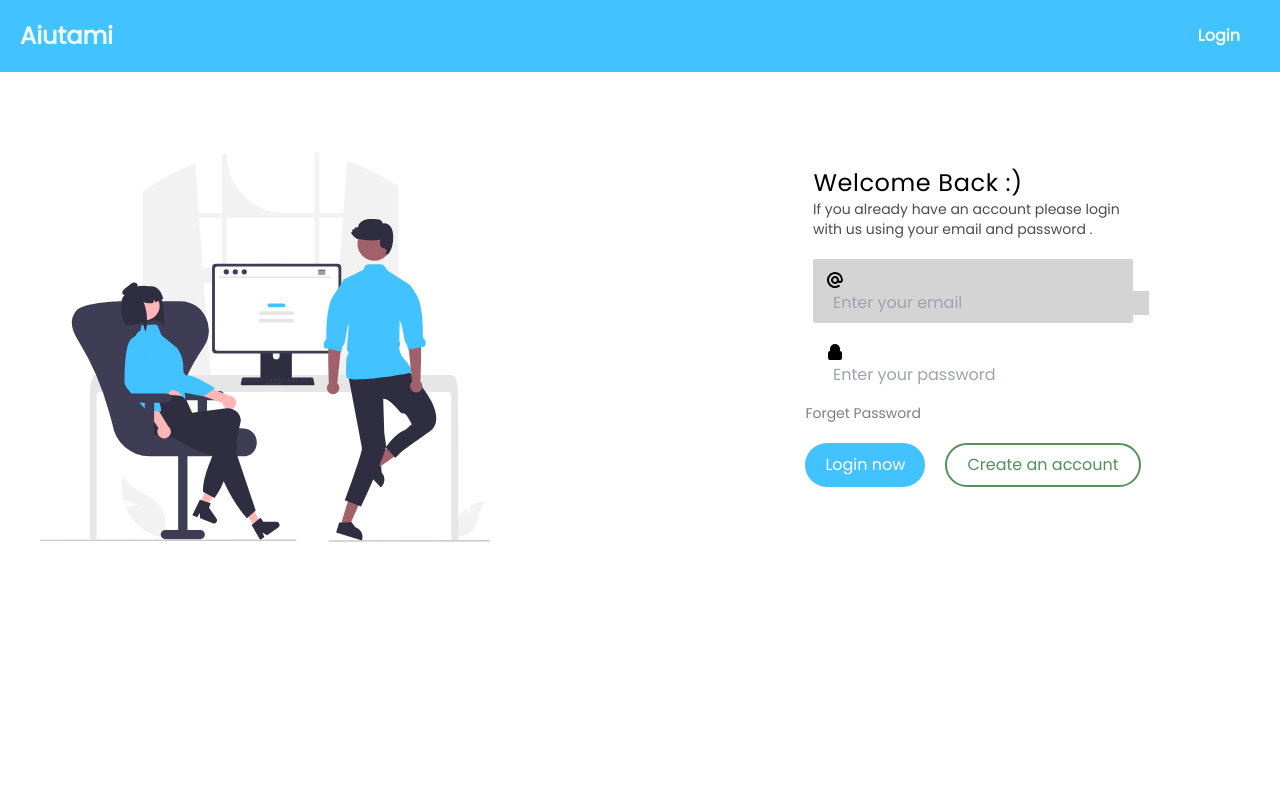
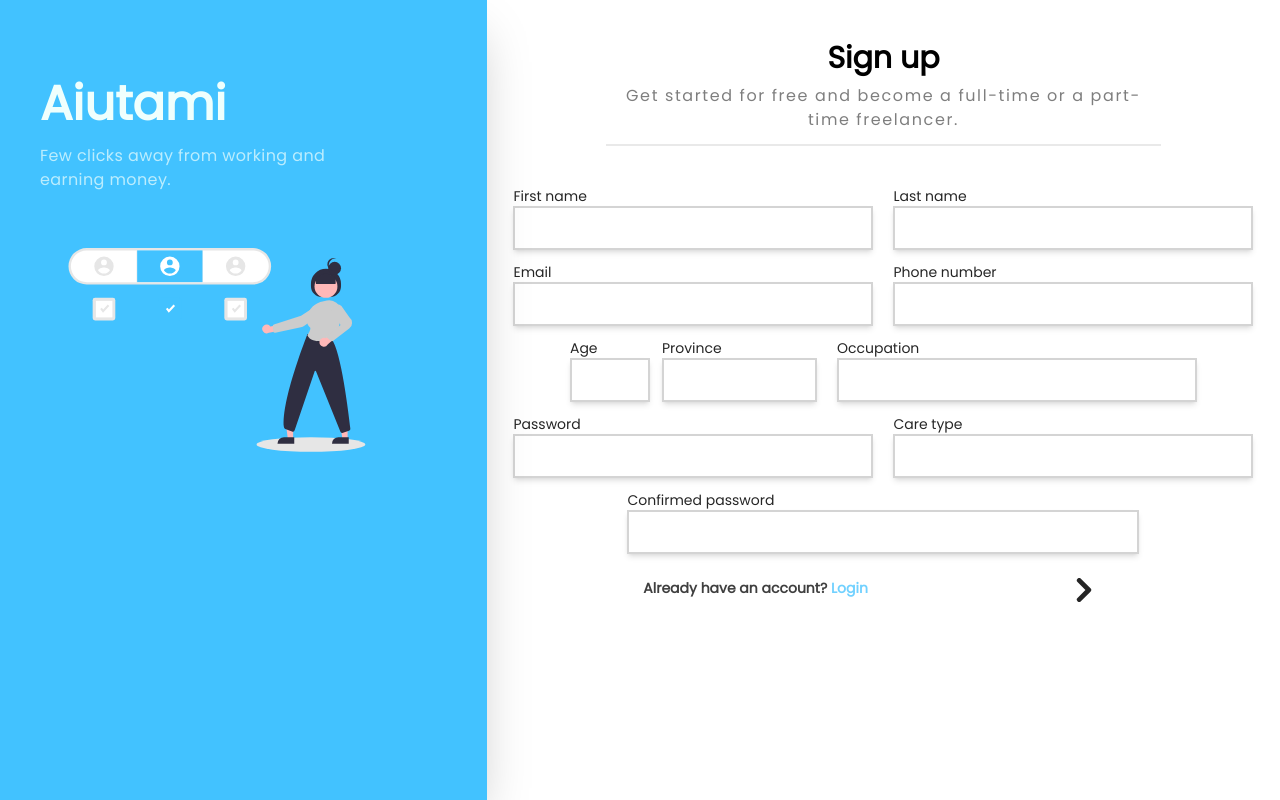
Before and after one commit to chakib2002/aiutami-frontend-reactjs, a React (Create React App) app: page / in a window 1280 px wide. Built offline with nearby package versions, Linux system fonts and the light colour scheme.

Commit message:
Sign up component part 1

```diff
--- a/src/App.tsx
+++ b/src/App.tsx
@@ -1,11 +1,9 @@
-import { Login } from "./components/Login";
-import { NavBar } from "./components/Navbar";
+import {Register} from './components/Register'
 
 function App() {
   return (
     <div>
-      <NavBar firstname="" lastname="" link="" auth={true}/>
-      <Login />
+      <Register />
     </div>
   );
 }
--- /dev/null
+++ b/src/components/Input.tsx
@@ -0,0 +1,17 @@
+import React from 'react'
+
+export const Input = (
+    {
+        htmlFor, name, type, width
+    }:
+    {
+        htmlFor:string, name:string, type:string, width:string
+    }
+) => {
+  return (
+    <div className='mb-3'>
+        <label htmlFor={htmlFor} className={'m-auto text-left block text-sm opacity-85 font-medium '+width}>{name}</label>
+        <input type={type} className={'focus:outline-none px-5 py-2 border-2 border-lightgray shadow-md '+width} id={htmlFor} />
+    </div>
+  )
+}
--- /dev/null
+++ b/src/components/Register.tsx
@@ -0,0 +1,52 @@
+import React from 'react'
+import { Input } from './Input'
+import {ReactComponent as Next} from '../Images/Next.svg';
+import {ReactComponent as Subscription} from '../Images/Subscription.svg';
+
+export const Register = () => {
+  return (
+    <div className='text-center lg:grid lg:grid-flow-col lg:col-span-3'>
+        <div className='bg-primary h-screen sticky top-0 z-50 hidden lg:inline lg:col-span-1 shadow-2xl'>
+            <p className='text-left w-48 ml-10 mt-20 text-5xl font-extrabold text-secondary
+            hover:text-bluedark cursor-pointer transition transition-duration-600 ease-out active:scale-95'>
+                Aiutami
+            </p>
+            <p className='sticky top-36 text-left ml-10 text-secondary mt-2 tracking-wide w-80 opacity-70'>
+                Few clicks away from working and earning money.
+            </p>
+            <div className='sticky z-50 mt-16'>
+                <Subscription />
+            </div>
+        </div>
+        <div className='mt-10'>
+            <h1 className='text-3xl font-extrabold'>Sign up</h1>
+            <p className='w-[70%] mx-auto mt-2 mb-10 opacity-50 tracking-widest border-b-2 border-lightgray pb-3'>Get started for free and become a full-time or a part-time freelancer.</p>
+            <div className='block lg:flex justify-center lg:space-x-5'>
+                <Input type='text' name='First name' htmlFor='FirstName' width=' w-80 lg:w-auto' />
+                <Input type='text' name='Last name' htmlFor='LastName' width=' w-80 lg:w-auto' />
+            </div>
+            <div className='block lg:flex justify-center lg:space-x-5'>
+                <Input type='email' name='Email' htmlFor='Email' width='w-80 lg:w-auto'/>
+                <Input type='text' name='Phone number' htmlFor='PhoneNumber' width='w-80 lg:w-auto'/>
+            </div>
+            <div className='block lg:flex lg:justify-center lg:space-x-5' >
+                <div className='flex justify-center space-x-20 lg:space-x-3'>
+                    <Input type='text' name='Age' htmlFor='Age' width='w-20'/>
+                    <Input type='text' name='Province' htmlFor='Province' width='w-[160px] lg:w-[155px]'/>
+                </div>
+                <Input type='text' name='Occupation' htmlFor='Occupation' width='w-80 lg:w-auto'/>
+            </div>
+            <div className='lg:flex lg:justify-center lg:space-x-5'>
+                <Input type='password' name='Password' htmlFor='Password' width='w-80  lg:w-auto'/>
+                <Input type='text' name='Care type' htmlFor='CareType' width='w-80 lg:w-auto'/>
+            </div>
+            <Input type='password' name='Confirmed password' htmlFor='ConfirmedPassword' width='w-80 lg:w-[512px] '/>
+
+            <div className='inline lg:grid lg:grid-flow-col lg:w-[512px] lg:m-auto lg:space-x-44 '>
+                <p className='text-sm opacity-75 font-semibold mb-10 lg:mb-7 lg:pt-3'>Already have an account? <span className='text-primary font-extrabold hover:text-bluedark cursor-pointer'>Login</span></p>
+                <Next />
+            </div>
+        </div>
+    </div>
+  )
+}
--- a/tailwind.config.js
+++ b/tailwind.config.js
@@ -21,7 +21,10 @@ module.exports = {
     './src/components/Login.tsx',
     './src/Images/EmailIcon.svg',
     './src/Images/Lock.svg',
-    './src/Images/office.svg'
+    './src/Images/office.svg',
+    './src/components/Register.tsx',
+    './src/components/Input.tsx',
+    './src/Images/next.svg'
   ],
   theme: {
     extend: {},
```
Also changed, not shown: src/Images/Next.svg (added), src/Images/Subscription.svg (added).
